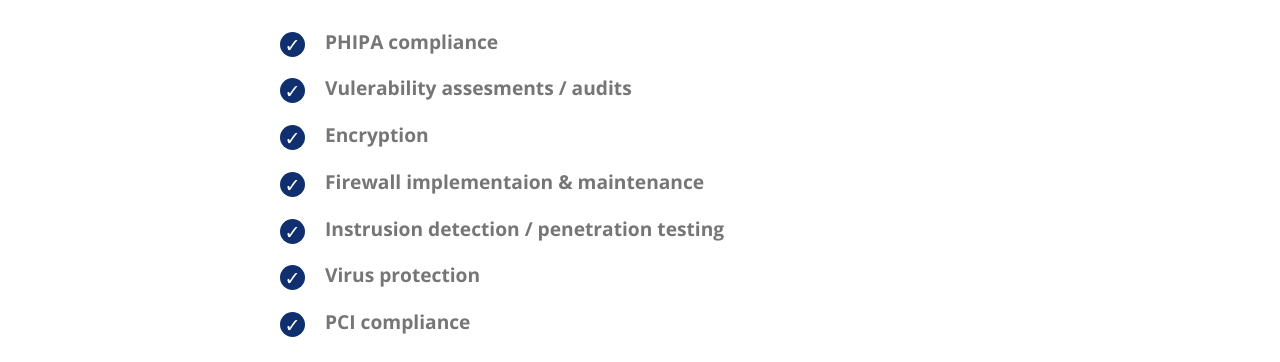
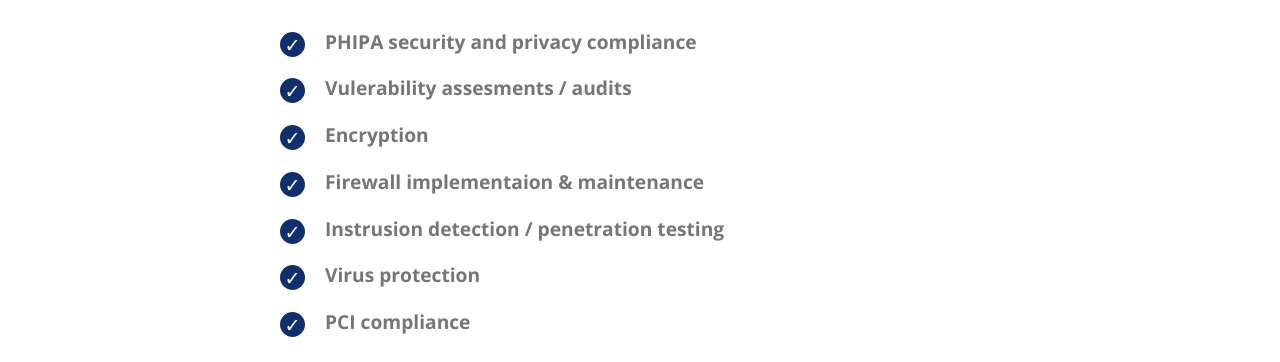
Before and after one commit to cedarcreekdev/cedarcreeksite, a plain HTML site: page security.html in a window 1280 px wide. Shown: the part 438-800 px from the top of the page. Drawn offline with nearby package versions, Linux system fonts and the light colour scheme; files whose address does not match are found by name.

Commit message:
Update security.html

```diff
--- a/security.html
+++ b/security.html
@@ -117,7 +117,7 @@
         <div class="media-container-row">
             <div class="mbr-text counter-container col-12 col-md-8 mbr-fonts-style display-7">
                 <ul>
-                    <li><strong>PHIPA compliance</strong></li><li><strong>Vulerability assesments / audits</strong></li><li><strong>Encryption
+                    <li><strong>PHIPA security and privacy compliance</strong></li><li><strong>Vulerability assesments / audits</strong></li><li><strong>Encryption
 </strong></li><li><strong>Firewall implementaion &amp; maintenance
 </strong></li><li><strong>Instrusion detection / penetration testing
 </strong></li><li><strong>Virus protection
```
